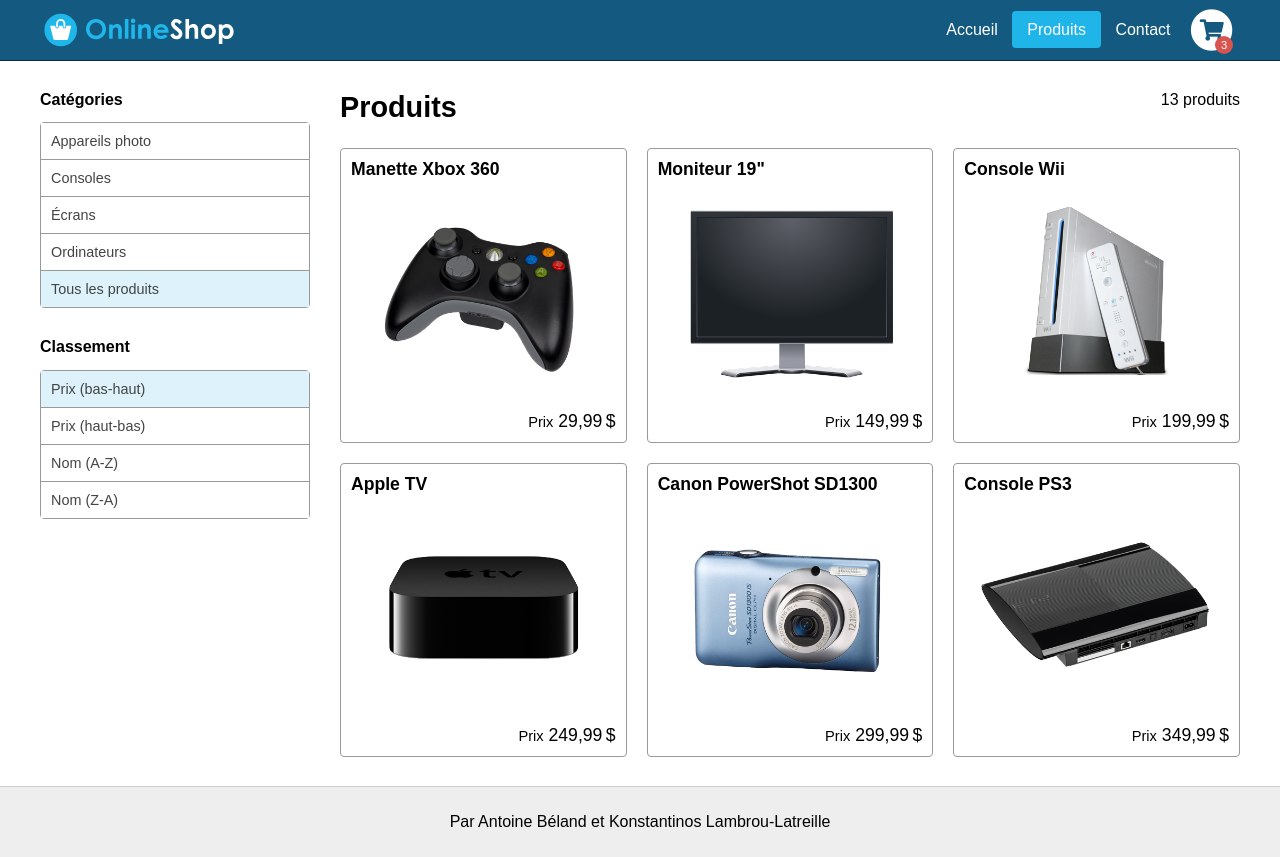
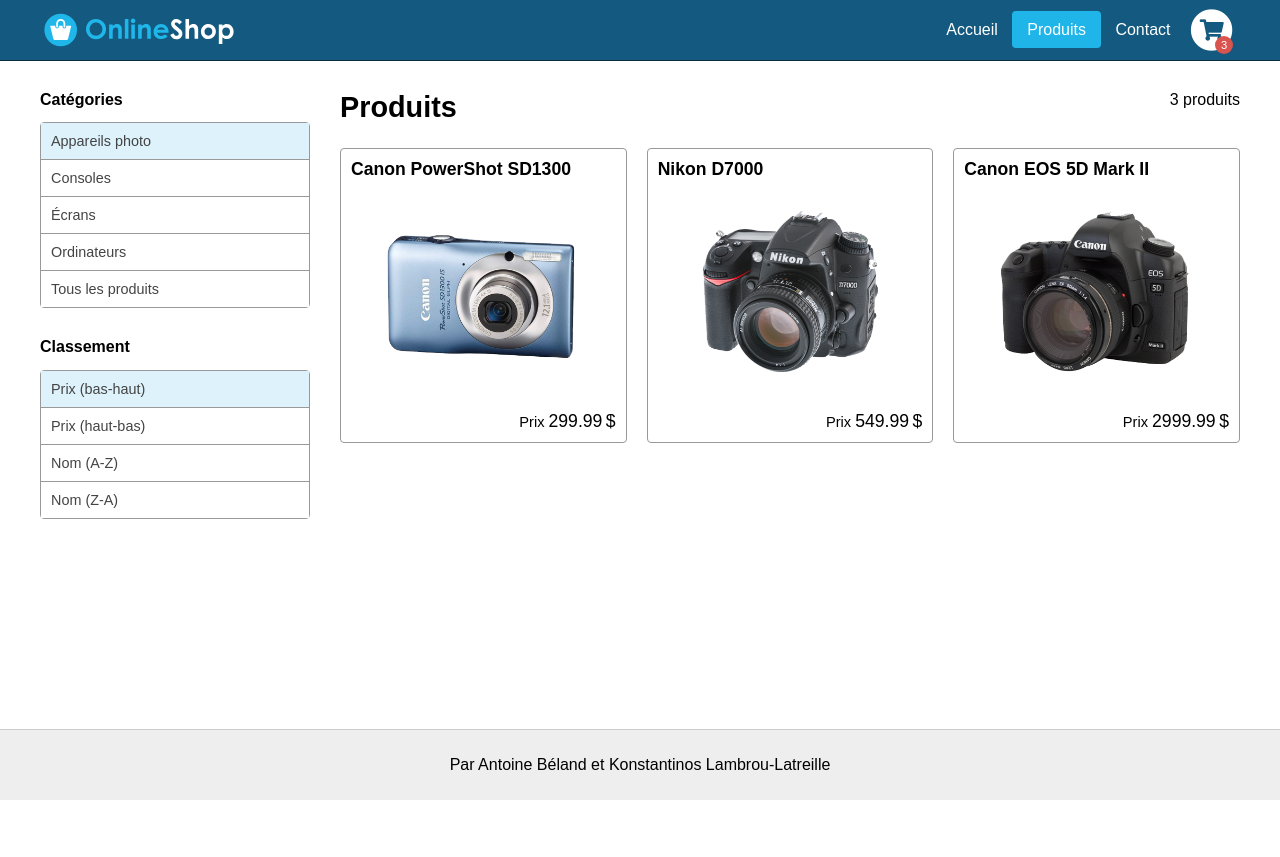
Before and after one commit to AnthonyAbboud/Website2-TP3, a website: page products.html in a window 1280 px wide. Both pictures are taken after a click on the button "Appareils photo". After the commit the page ends 800 px from the top, so only its background shows below. Drawn offline with nearby package versions, Linux system fonts and the light colour scheme; files that its build step writes are made by us from their sources.

Commit message:
Page des produits fini

```diff
--- /dev/null
+++ b/assets/scripts/products.js
@@ -0,0 +1,96 @@
+const Service = {
+	loadProducts: () => {
+		$.getJSON("./data/products.json", function(data) {
+			$.each(data, function(product) {
+				products.push(data[product]);
+			});
+			Service.sortProducts(products);
+		});
+	},
+
+	sortProducts: (products) => {
+		products.sort(function(a, b) {
+			var itemA;
+            var itemB;
+            if (rank === "low-high" || rank === "high-low") {
+                itemA = a["price"];
+                itemB = b["price"];
+            } else if (rank === "A-Z" || rank === "Z-A") {
+                itemA = a["name"];
+                itemB = b["name"];
+            }
+
+            if (rank === "low-high" || rank === "A-Z") {
+                if (itemA < itemB) {
+                    return -1;
+                } else if (itemA > itemB) {
+                    return 1;
+                }
+                else {
+                	return 0;
+                }
+            } else if (rank === "high-low" || rank === "Z-A") {
+                if (itemA > itemB) {
+                    return -1;
+                } else if (itemA < itemB) {
+                    return 1;
+                }
+                else {
+                	return 0;
+                }
+            }
+		});
+
+		var filteredProducts = [];
+
+		switch(category) {
+			case "all-products":
+				filteredProducts = products;
+			default:
+				$.each(products, function(index) {
+					var product = products[index];
+					if(product["category"] == category) {
+						filteredProducts.push(product);
+					}
+				});
+				break;
+		}
+
+		Controller.display(filteredProducts);
+	}
+};
+
+const Controller = {
+	display: (productsTable) => {
+		$("#products-list").empty();
+		$.each(productsTable, function(index) {
+			var product = productsTable[index];
+			$("#products-list").append("<div class=\"product\"><a href=\"./product.html?id=" + product["id"] + "\" title=\"En savoir plus...\"><h2>" + product["name"] + "</h2><img alt=\"" + product["name"] + "\" src=\"./assets/img/" + product["image"] + "\"><p class=\"price\"><small>Prix </small>" + product["price"] + "&thinsp;$</p></a></div>");
+		});
+		$("#products-count").text(productsTable.length + " produits");
+	},
+
+	updateFilterButtons: (parentId, id) => {
+		if(parentId == "product-categories") {
+			category = id;
+		} else if (parentId == "product-criteria"){
+			rank = id;
+		}
+		$("#" + parentId).find("button.selected").removeClass("selected");
+		$("#" + id).addClass("selected");
+	}
+};
+
+var products = [];
+var rank = "low-high";
+var category = "all-products";
+
+Service.loadProducts();
+
+$("button").click(function() {
+	var id = $(this).attr("id");
+	var parentId = $(this).parent().attr("id");
+
+	Controller.updateFilterButtons(parentId, id);
+	Service.sortProducts(products);
+});
--- a/confirmation.html
+++ b/confirmation.html
@@ -41,5 +41,6 @@
   <footer>
     <p>Par Antoine Béland et Konstantinos Lambrou-Latreille</p>
   </footer>
+  <script type="text/javascript" src="./assets/js/jquery-3.2.1.min.js"></script>
 </body>
 </html>
--- a/products.html
+++ b/products.html
@@ -37,20 +37,20 @@
       <section>
         <h2>Catégories</h2>
         <div class="btn-group vertical" id="product-categories">
-          <button>Appareils photo</button>
-          <button>Consoles</button>
-          <button>Écrans</button>
-          <button>Ordinateurs</button>
-          <button class="selected">Tous les produits</button>
+          <button id="cameras">Appareils photo</button>
+          <button id="consoles">Consoles</button>
+          <button id="screens">Écrans</button>
+          <button id="computers">Ordinateurs</button>
+          <button id="all-products" class="selected">Tous les produits</button>
         </div>
       </section>
       <section>
         <h2>Classement</h2>
         <div class="btn-group vertical" id="product-criteria">
-          <button class="selected">Prix (bas-haut)</button>
-          <button>Prix (haut-bas)</button>
-          <button>Nom (A-Z)</button>
-          <button>Nom (Z-A)</button>
+          <button id="low-high" class="selected">Prix (bas-haut)</button>
+          <button id="high-low">Prix (haut-bas)</button>
+          <button id="A-Z">Nom (A-Z)</button>
+          <button id="Z-A">Nom (Z-A)</button>
         </div>
       </section>
     </section>
@@ -106,5 +106,7 @@
   <footer>
     <p>Par Antoine Béland et Konstantinos Lambrou-Latreille</p>
   </footer>
+  <script type="text/javascript" src="./assets/js/jquery-3.2.1.min.js"></script>
+  <script type="text/javascript" src="./assets/scripts/products.js"></script>
 </body>
 </html>
```
Also changed, not shown: contact.html (+1 -0 lines), index.html (+1 -0 lines), order.html (+1 -0 lines), product.html (+1 -0 lines), shopping-cart.html (+1 -0 lines).
